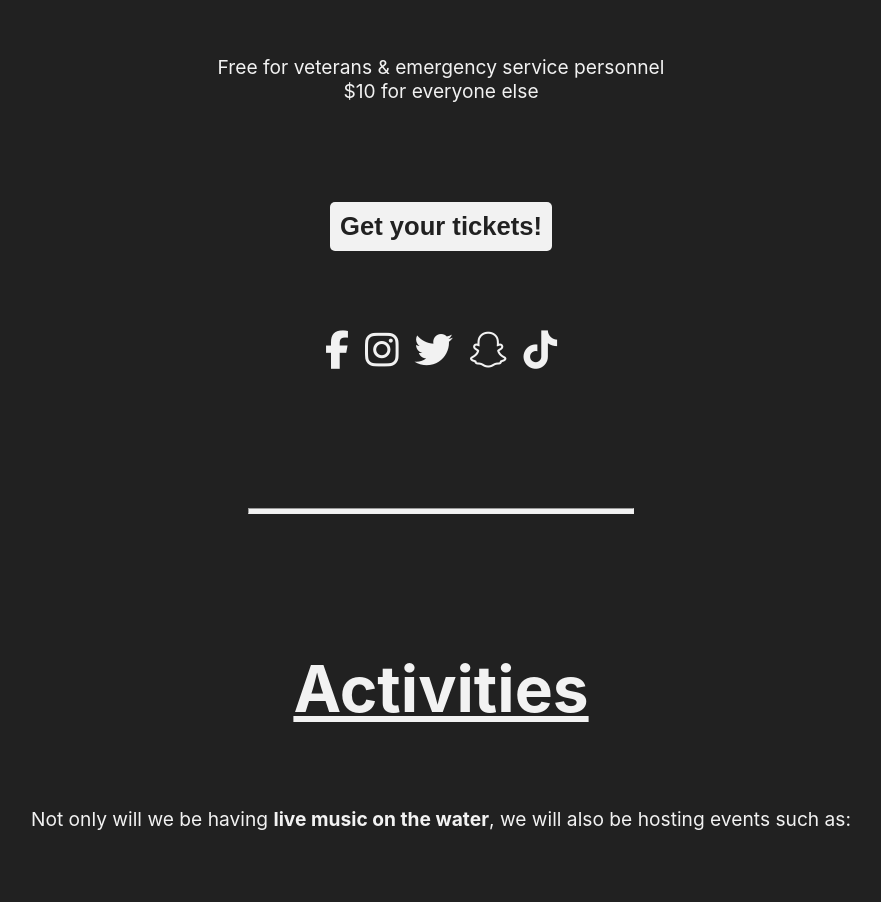
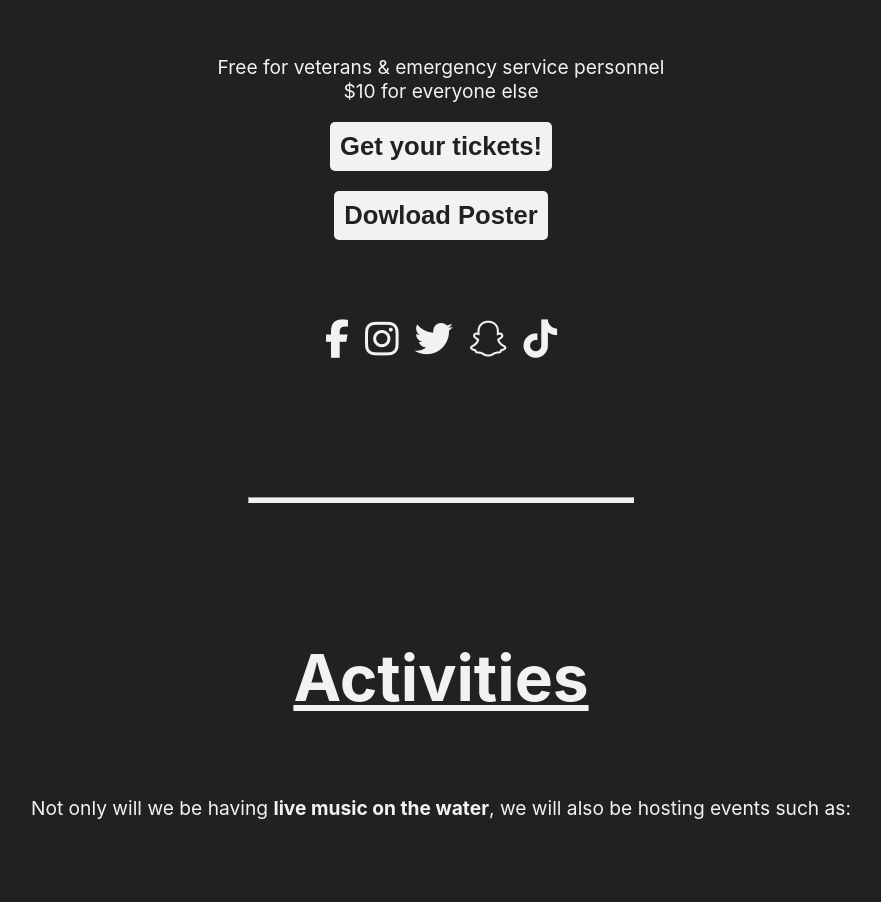
Before and after one commit to TheConwayy/rock-the-dock, a SvelteKit app: page / in a window 1280 px wide. Shown: the part 840-1742 px from the top of the page, without its empty margins (199-1080 px from the left). Built offline with nearby package versions, Linux system fonts and the light colour scheme; a web font is replaced by a local one.

Commit message:
added a poster download button

```diff
--- a/src/components/Button.svelte
+++ b/src/components/Button.svelte
@@ -3,7 +3,7 @@
     export let link;
 </script>
 
-<a href={link}><button class="mt-10">{name}</button></a>
+<a href={link} target="_blank"><button>{name}</button></a>
 
 <style>
 
--- a/src/routes/+page.svelte
+++ b/src/routes/+page.svelte
@@ -21,7 +21,10 @@
 <div class="centerButton">
 	<Button name="Get your tickets!" link="https://form.jotform.com/222358527525055" />
 </div>
-
+<div class="empty"></div>
+<div class="centerButton">
+	<Button name="Dowload Poster" link="https://daf2f229-7c38-4638-a12f-2442ff647e3d.usrfiles.com/ugd/daf2f2_c9314f70133148f4b793fc837ac44cdd.pdf" />
+</div>
 
 <Socials />
 
@@ -54,7 +57,12 @@
 		display: flex;
 		justify-content: center;
 		align-items: center;
+		margin: 0;
 
 	}
 
+	.empty {
+		margin: 20px;
+	}
+
 </style>
```
